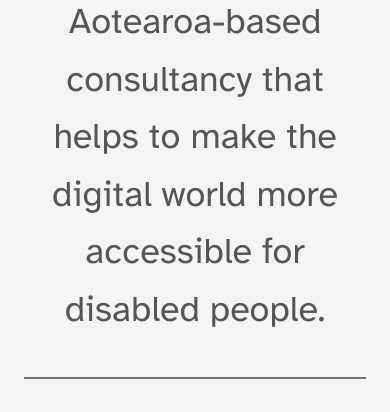
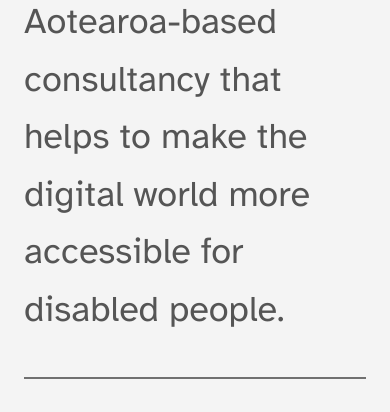
Before and after one commit to cmcmenamin/cmcmenamin.github.io, a plain HTML site: page index.html in a window 390 px wide. Shown: the part 593-1005 px from the top of the page. Drawn offline with Linux system fonts and the light colour scheme.

Commit message:
left align

```diff
--- a/css/style.css
+++ b/css/style.css
@@ -132,6 +132,12 @@ footer {
   font-family: var(--font-base);
   font-weight: 400;
   text-wrap: balance;
+}
+
+@media (max-width: 600px) {
+    .headline, .description {
+        text-align: left;
+    }
 }
 
 *:focus-visible {
```
